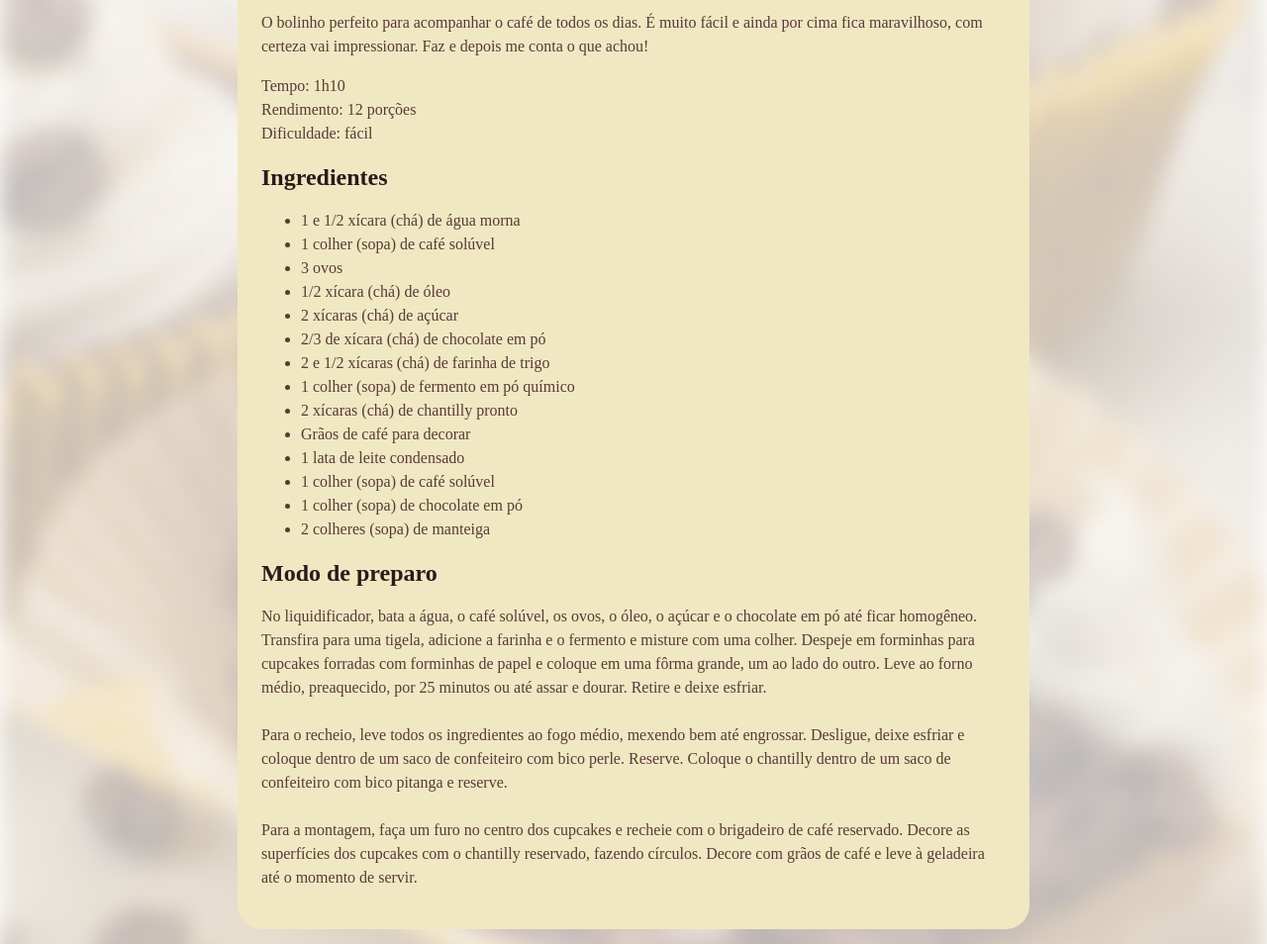
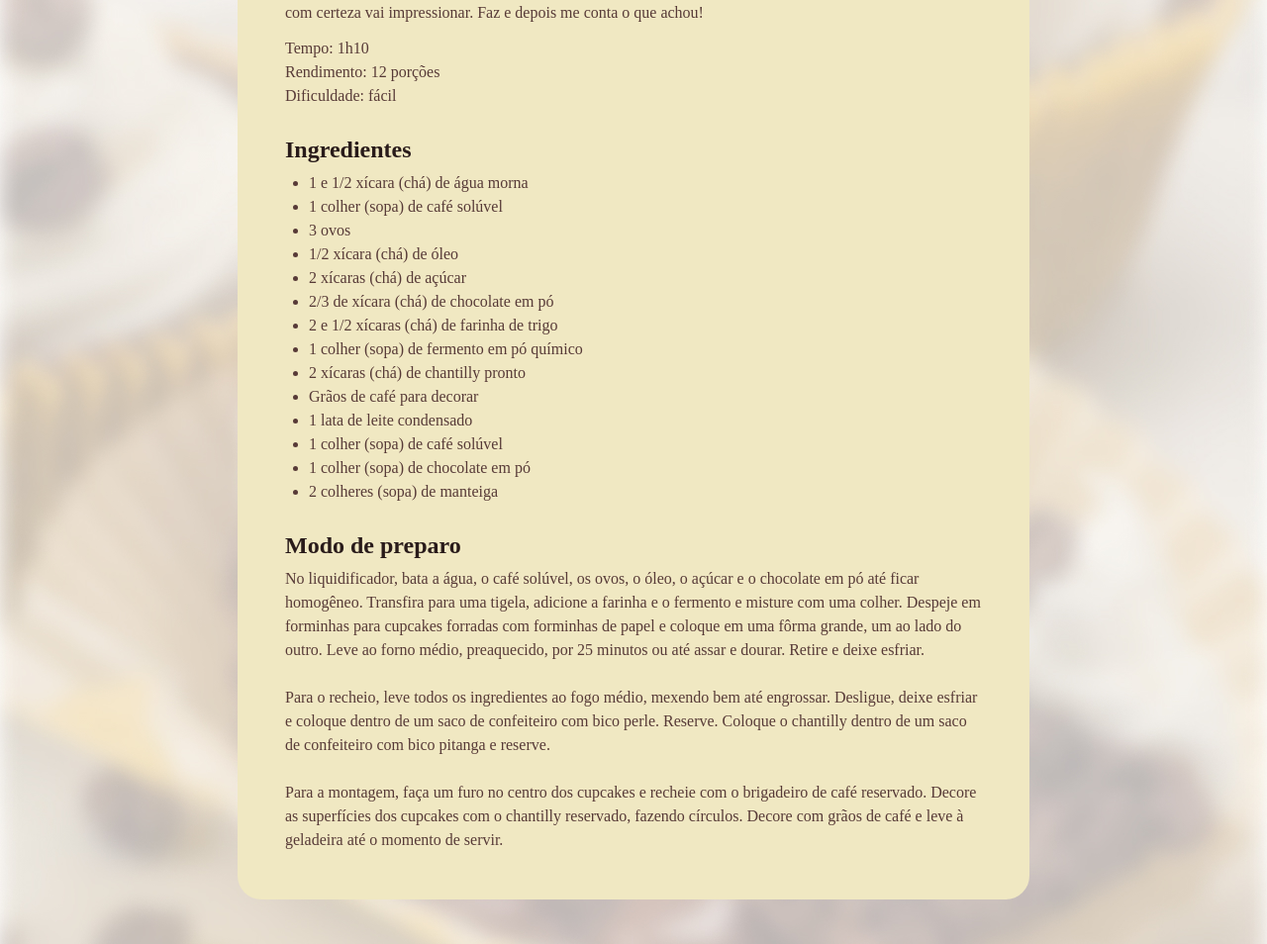
Before and after one commit to gabriel-lima258/Receita, a plain HTML site: page index.html in a window 1280 px wide. Shown: the part 454-1408 px from the top of the page at 99% size. Drawn offline with Linux system fonts and the light colour scheme; a web font is replaced by a local one.

Commit message:
editing the spaces between fonts

```diff
--- a/style.css
+++ b/style.css
@@ -1,3 +1,8 @@
+* {
+  margin: 0;
+  padding: 0;
+}
+
 :root {
   font-family: "Alice", serif;
   line-height: 150%;
@@ -22,9 +27,22 @@ img {
   border-radius: 16px;
 }
 
+main {
+  padding: 24px;
+}
+
+section + section {
+  margin-top: 24px;
+}
+
+#about p + p { /* p anterior ao outro p */
+  margin-top: 12px;
+}
+
 h1 {
   line-height: 140%;
   font-size: 40px;
+  margin-bottom: 4px;
 }
 
 h2 {
@@ -33,4 +51,10 @@ h2 {
 
 h1, h2 {
   color: #291B1A;
+  margin-bottom: 4px;
+  line-height: 150%;
 }
+
+ul {
+  padding-left: 24px;
+}
```
